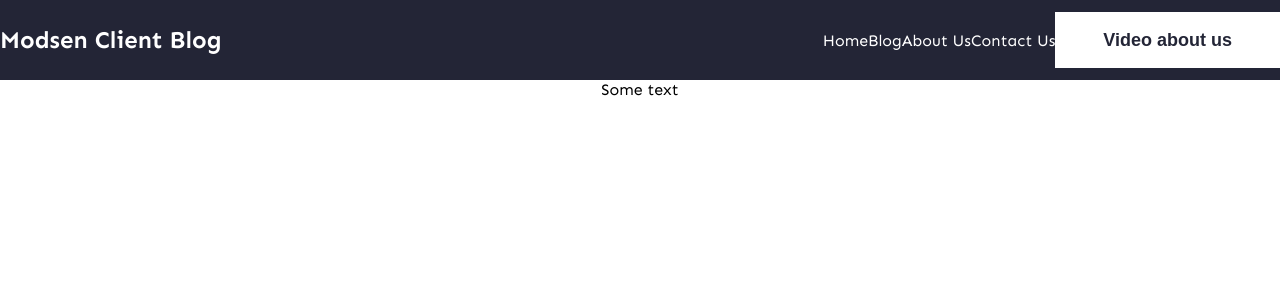
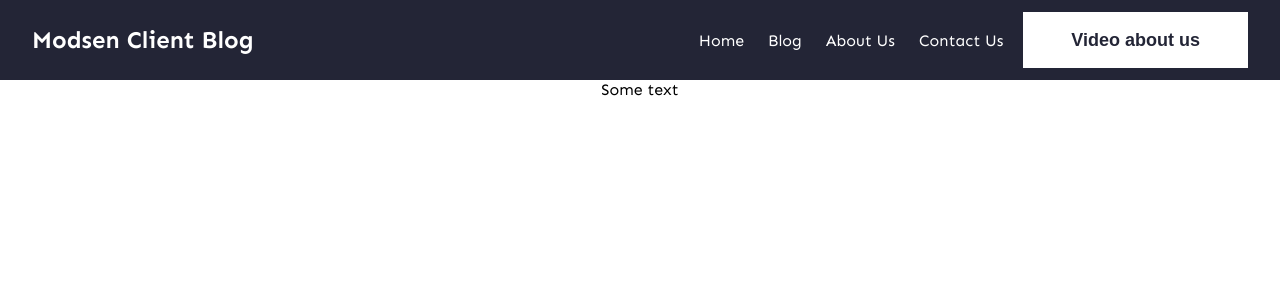
Before and after one commit to xYerMikx/client-blog, a Next.js app: page /en in a window 1280 px wide. Shown: the top 300 px of the page. Built offline with nearby package versions, Linux system fonts and the light colour scheme.

Commit message:
fix: spacings

```diff
--- a/src/styles/_vars.scss
+++ b/src/styles/_vars.scss
@@ -9,11 +9,11 @@ $lavender: #f4f0f8;
 $lightYellow: #fbf6ea;
 $black: #000000;
 $white: #ffffff;
-$s8: "8px";
-$s16: "16px";
-$s20: "20px";
-$s24: "24px";
-$s32: "32px";
-$s48: "48px";
-$s64: "64px";
-$s128: "128px";
+$s8: 8px;
+$s16: 16px;
+$s20: 20px;
+$s24: 24px;
+$s32: 32px;
+$s48: 48px;
+$s64: 64px;
+$s128: 128px;
--- a/src/ui/Button/button.module.scss
+++ b/src/ui/Button/button.module.scss
@@ -1,9 +1,9 @@
 .button {
   cursor: pointer;
-  padding: 16px 48px;
+  padding: $s16 $s48;
   text-align: center;
   font-size: 18px;
-  line-height: 24px;
+  line-height: $s24;
   font-weight: 700;
   border: none;
   transition: all 0.3s linear;
```
